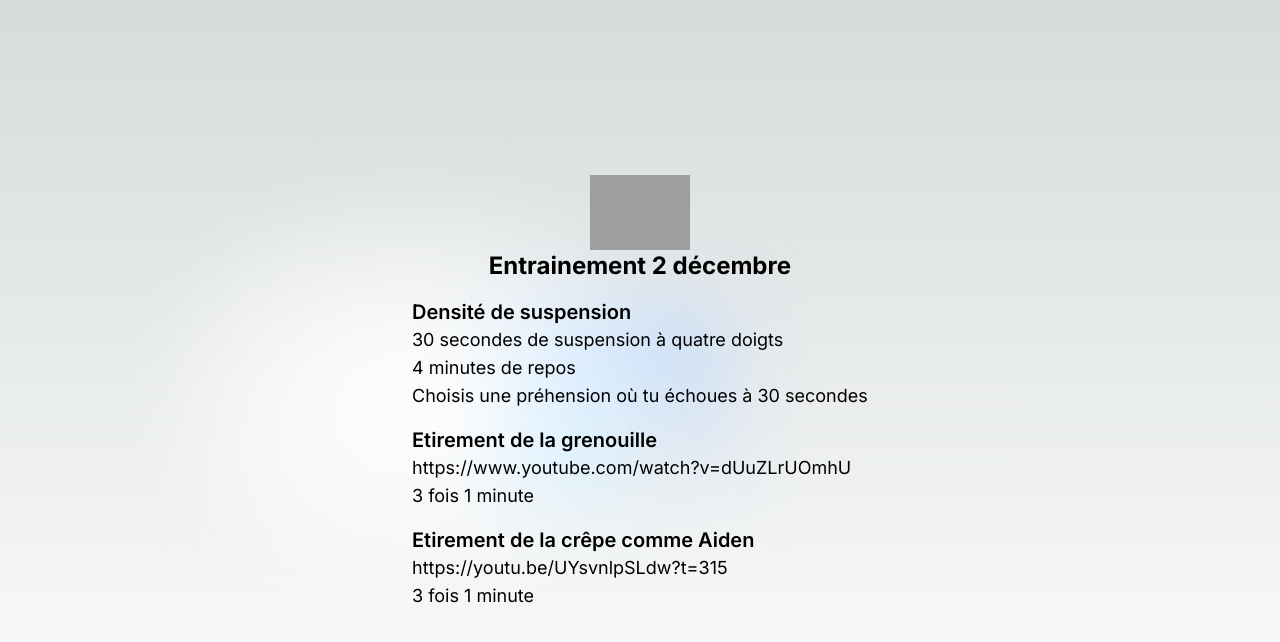
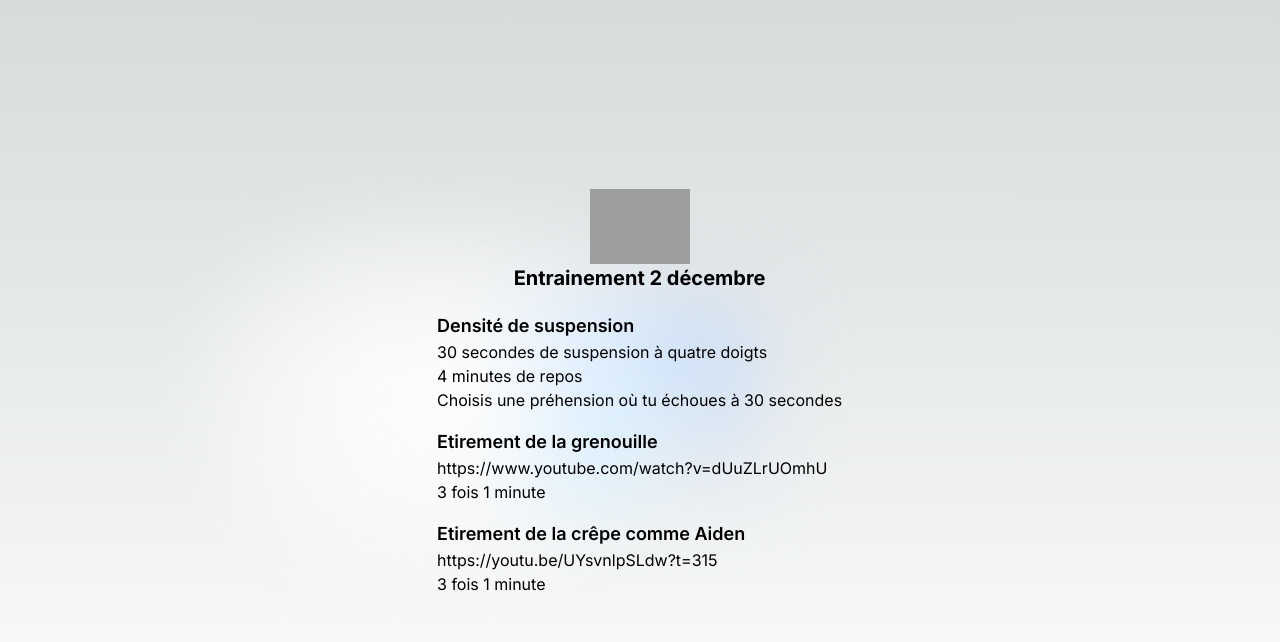
Before and after one commit to LAbigael/advent-calendar, a Next.js app: page / in a window 1280 px wide. Both pictures are taken after a click on the button 640 px from the left and 400 px from the top of the page. Shown: the top 642 px of the page. Built offline with nearby package versions, Linux system fonts and the light colour scheme; grey boxes are pictures that could not be loaded.

Commit message:
center title

```diff
--- a/app/page.js
+++ b/app/page.js
@@ -101,7 +101,7 @@
         {reveal ? (
           <AttentionSeeker effect="tada">
             <div className="flex flex-col ">
-              <h1 className="flex flex-col items-center justify-center text-2xl font-bold mb-4">
+              <h1 className="flex flex-col text-center items-center justify-center text-xl font-bold mb-5">
                 <Image
                   className="relative dark:drop-shadow-[0_0_0.3rem_#ffffff70] dark:invert"
                   src="/gift.png"
@@ -114,8 +114,8 @@
               </h1>
               {workout.map((workout) => (
                 <div className="mb-4">
-                  <h1 className="text-xl font-semibold">{workout.title}</h1>
-                  <ul className="text-lg">
+                  <h1 className="text-lg font-semibold">{workout.title}</h1>
+                  <ul className="">
                     {workout.description.map((description) =>
                       description.includes("http") ? (
                         <li>
```
